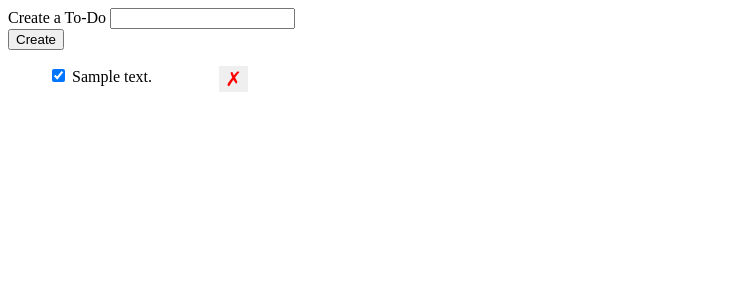
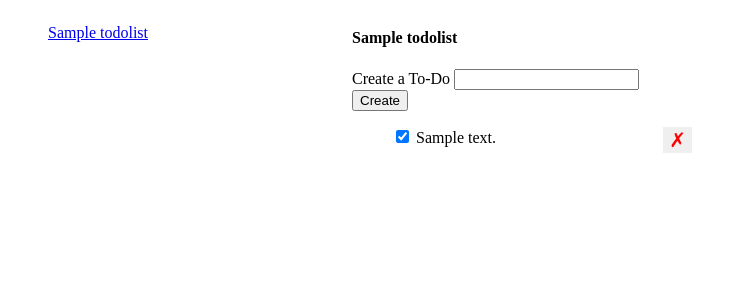
Before and after one commit to cavilosa/flask-sqlalchemy, a Flask app: page /lists/1 in a window 1280 px wide. Shown: the top 300 px of the page, without its empty margins (0-747 px from the left). Run offline with Flask 2, Linux system fonts and the light colour scheme; tables that the repository leaves empty hold one stand-in row (values such as "Sample post").

Commit message:
crud on a list of todos, part 2

```diff
--- a/todoapp/app.py
+++ b/todoapp/app.py
@@ -37,8 +37,10 @@ def get_list_todos(list_id):
     empty = Todo.query.filter(Todo.description=="")
     empty.delete()
     db.session.commit()
-    return render_template("index.html", data=Todo.query.filter_by
-                                        (list_id=list_id).order_by("id").all())
+    return render_template("index.html",
+    lists=TodoList.query.all(),
+    active_list = TodoList.query.get(list_id),
+    todos=Todo.query.filter_by(list_id=list_id).order_by("id").all())
 
 
 @app.route("/")
--- a/todoapp/templates/index.html
+++ b/todoapp/templates/index.html
@@ -10,7 +10,8 @@
         }
         ul {
             list-style: none;
-            width: 200px;
+            width: 300px;
+            display: inline-block;
         }
         li {
             clear: both;
@@ -24,10 +25,11 @@
           cursor: pointer;
           font-size: 20px;
         }
-        .lists-wrapper, .todos-wrapper {
+        .lists-wrapper, .todos-wrapper{
           display: inline-block;
           vertical-align: top;
         }
+
     </style>
     <body>
 
@@ -35,6 +37,16 @@
             Something went wrong!
         </div>
 
+        <div class="lists-wrapper">
+            <ul id="lists">
+                {% for list in lists %}
+                    <a href="/lists/{{ list.id }}">{{ list.name }}</a>
+                {% endfor %}
+            </ul>
+        </div>
+
+        <div class="todos-wrapper">
+            <h4> {{ active_list.name }}</h4>
             <form id="form">
                 <div >
                     <label for="todo">Create a To-Do</label>
@@ -47,17 +59,19 @@
             </form>
 
             <ul id="todos">
-            {% for d in data %}
+                {% for todo in todos %}
                 <li>
-                <input class="check-completed" data-id = "{{ d.id }}"
-                    type="checkbox" {% if d.completed %} checked {% endif %} />
+                    <input class="check-completed" data-id = "{{ todo.id }}"
+                        type="checkbox" {% if todo.completed %} checked {% endif %} />
                         <!-- checked here equals to true in the table -->
-                {{ d.description }}
-                <button type="button" id="delete" data-id = "{{ d.id }}"
+                    {{ todo.description }}
+                    <button type="button" id="delete" data-id = "{{ todo.id }}"
                         name="button">&cross;</button>
                 </li>
                 {% endfor %}
             </ul>
+        </div>
+
 
 
     <script type="text/javascript">
```
Lines whose indentation alone changed are shown as unchanged.
